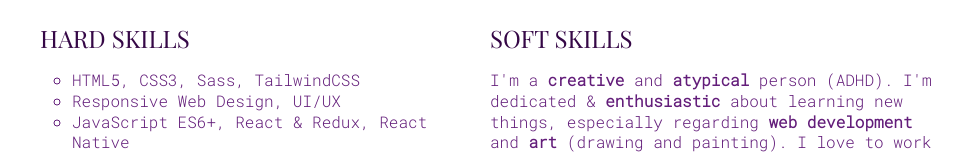
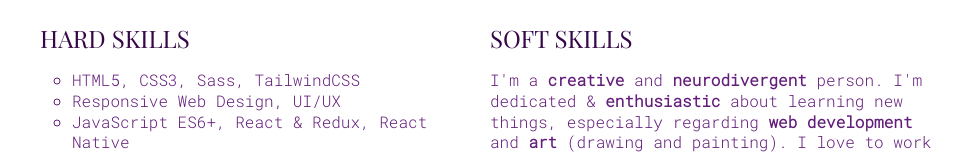
Before and after one commit to SpookyUmi/umi-portfolio, a Next.js app: page / in a window 1280 px wide. Shown: the part 1097-1251 px from the top of the page, without its empty margins (150-1112 px from the left). Built offline with nearby package versions, Linux system fonts and the light colour scheme.

Commit message:
change wording

```diff
--- a/pages/index.js
+++ b/pages/index.js
@@ -115,7 +115,7 @@ export default function Home() {
         <article>
           <h2>SOFT SKILLS</h2>
           <p>
-            I&apos;m a <strong>creative</strong> and <strong>atypical</strong> person (ADHD). I&apos;m
+            I&apos;m a <strong>creative</strong> and <strong>neurodivergent</strong> person. I&apos;m
             dedicated & <strong>enthusiastic</strong> about learning new things, especially regarding{" "}
             <strong>web development</strong> and <strong>art</strong> (drawing and painting). I love to work
             in a <strong>team</strong> but I also need to be <strong>independent</strong>. I try to be{" "}
```
